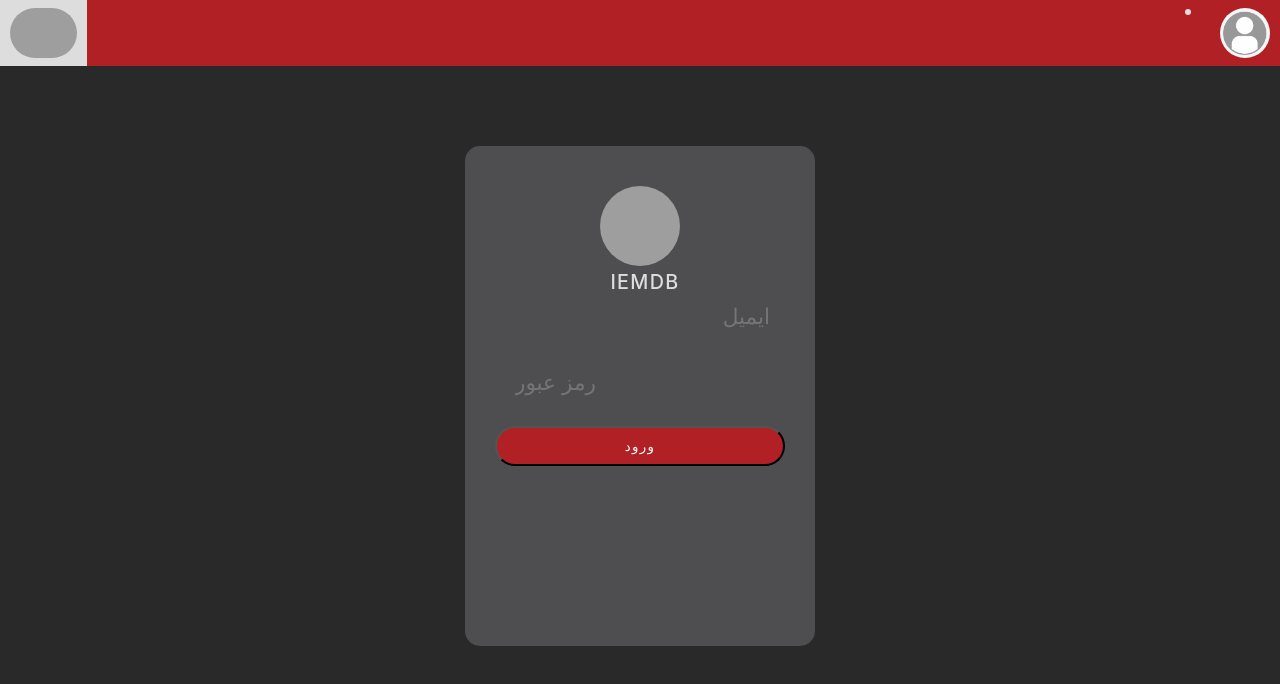
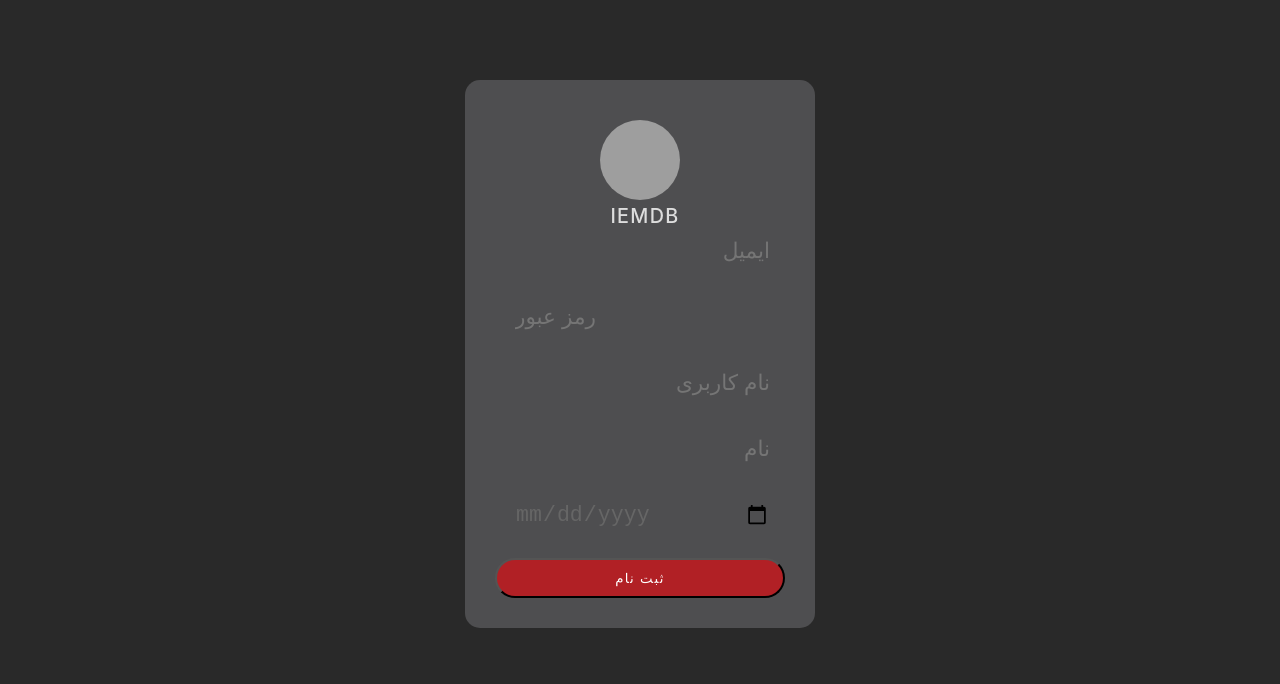
Before and after one commit to beafshar/IEMDB-react, a React (Create React App) app: page /signup in a window 1280 px wide. Shown: the top 684 px of the page. Built offline with nearby package versions, Linux system fonts and the light colour scheme; grey boxes are pictures that could not be loaded.

Commit message:
login completed. signup page added.

```diff
--- a/package.json
+++ b/package.json
@@ -9,6 +9,7 @@
     "axios": "^0.26.1",
     "react": "^18.0.0",
     "react-dom": "^18.0.0",
+    "react-router-dom": "^6.3.0",
     "react-scripts": "5.0.1",
     "web-vitals": "^2.1.4"
   },
--- a/src/App.js
+++ b/src/App.js
@@ -1,13 +1,30 @@
-
+import { BrowserRouter as Router, Routes, Route } from "react-router-dom";
 import './App.css';
 import Login from './Login/Login'
 import NavBar from './Common/style'
+import React from "react";
+import Signup from './Signup/signup'
 function App() {
   return (
-      <div>
-        <NavBar></NavBar>
-        <Login></Login>
-      </div>
+      <Router>
+          <Routes>
+
+              <Route path="/" element={<Login></Login>}></Route>
+              <Route path="/login" element={<Login></Login>}></Route>
+
+              <Route path="/signup" element={<Signup></Signup>}></Route>
+
+              {/*<Route path="/movies" element={<Movies></Movies>}></Route>*/}
+
+              {/*<Route path='/movies/:id' element={<Moive></Moive>}></Route>*/}
+
+              {/*<Route path='/actors/:id' element={<Actor></Actor>}></Route>*/}
+              {/*<Route path="/watchlist" element={<Watchlist></Watchlist>}></Route>*/}
+
+              {/*<Route path="*" element={<NotFound></NotFound>}></Route>*/}
+          </Routes>
+      </Router>
+
   );
 }
 
--- a/src/Common/api.js
+++ b/src/Common/api.js
@@ -2,6 +2,10 @@
 
 const server = "http://localhost:8080"
 
-export const login_api = ({username, password}) => {
-    return axios.post(`${server}/login`, {username: username, password: password});
+export const login_api = (data) => {
+    return axios.post(`${server}/login`, {...data});
 }
+
+export const signup_api = (data) => {
+    return axios.post(`${server}/signup`, {...data});
+}
--- a/src/Login/Login.js
+++ b/src/Login/Login.js
@@ -2,19 +2,23 @@
 import template from '../Common/template.png'
 import './login.css'
 import {login_api} from "../Common/api";
+import { useNavigate } from "react-router-dom";
 
 
 
 function Login() {
-
+    const navigator = useNavigate();
     const [username, setUsername] = useState("")
     const [password, setPassword] = useState("")
 
     function submitName(e) {
+        console.log(username)
+        console.log(password)
         e.preventDefault();
         login_api({username, password})
             .then(res => {
                 console.log(res);
+                navigator("/movies")
             })
             .catch(err => {
                 console.log(err);
--- a/src/Signup/signup.js
+++ b/src/Signup/signup.js
@@ -1,6 +1,69 @@
-import './style.css'
+import '../Common/style.css'
+import {useState} from "react";
+import template from '../Common/template.png'
+import {signup_api} from "../Common/api";
+import { useNavigate } from "react-router-dom";
 
 
 function Signup(){
+    const navigator = useNavigate();
+    const [username, setUsername] = useState("")
+    const [password, setPassword] = useState("")
+    const [nickname, setNickname] = useState("")
+    const [name, setName] = useState("")
+    const [birthdate, setBirthdate] = useState("")
 
+    function submitData(e) {
+        console.log(username)
+        console.log(password)
+        e.preventDefault();
+        signup_api({username, password, nickname, name,birthdate})
+            .then(res => {
+                console.log(res);
+                navigator("/movies")
+            })
+            .catch(err => {
+                console.log(err);
+            });
+    }
+
+    return (
+
+        <div className="wrapper">
+            <div className="logo"><div className="logo"><img src={template} alt="logo"/></div></div>
+            <div className="name"> IEMDB</div>
+            <form className="p-3 mt-3">
+                <div className="form-field d-flex"><span className="far fa-user"> </span> <input onChange={e => setUsername(e.target.value)}
+                                                                                                type="text" name="email"
+                                                                                                id="userName"
+                                                                                                placeholder="ایمیل"/>
+                </div>
+                <div className="form-field d-flex"><span className="fas fa-key"> </span> <input onChange={e => setPassword(e.target.value)}
+                                                                                                type="password"
+                                                                                                name="password" id="pwd"
+                                                                                                placeholder="رمز عبور"/>
+                </div>
+                <div className="form-field d-flex"><span className="far fa-user"></span> <input onChange={e => setNickname(e.target.value)}
+                                                                                                type="text"
+                                                                                                name="nickName"
+                                                                                                id="nickName"
+                                                                                                placeholder="نام کاربری"/>
+                </div>
+                <div className="form-field d-flex"><span className="far fa-user"></span> <input onChange={e => setName(e.target.value)}
+                                                                                                type="text" name="name"
+                                                                                                id="Name"
+                                                                                                placeholder="نام"/></div>
+                <div className="form-field d-flex"><span className="far fa-user"></span> <input onChange={e => setBirthdate(e.target.value)}
+                                                                                                type="date"
+                                                                                                name="birthdate"
+                                                                                                id="birthdate"
+                                                                                                placeholder="تاریخ تولد"/>
+                </div>
+                <button className="btn mt-3" onClick={e => submitData(e)}>ثبت نام</button>
+            </form>
+
+        </div>
+
+    )
 }
+export default Signup;
```
Also changed, not shown: src/Movies/movies.js (added, +9 -0 lines), src/Actor/actor.js (added), 1 other file (tests, documents, lock files or other folders).
